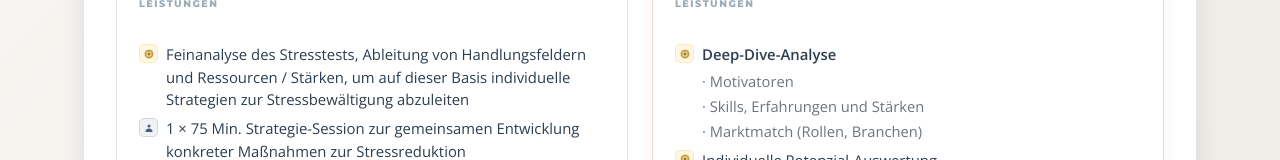
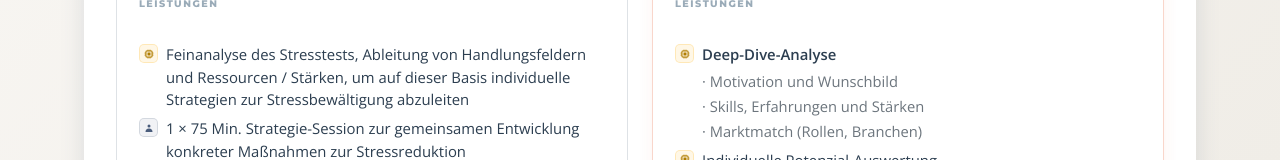
Before and after one commit to nicogersdorff-design/Paket-Angebote, a plain HTML site: page index.html in a window 1280 px wide. Shown: the part 630-790 px from the top of the page. Drawn offline with nearby package versions, Linux system fonts and the light colour scheme.

Commit message:
Update index.html

```diff
--- a/index.html
+++ b/index.html
@@ -474,7 +474,7 @@
               <span style="font-weight:700;">Deep-Dive-Analyse</span>
             </div>
             <ul style="list-style:none;padding-left:27px;margin:0;display:flex;flex-direction:column;gap:3px;">
-              <li style="font-size:0.92rem;color:var(--text-light);">· Motivatoren</li>
+              <li style="font-size:0.92rem;color:var(--text-light);">· Motivation und Wunschbild</li>
               <li style="font-size:0.92rem;color:var(--text-light);">· Skills, Erfahrungen und Stärken</li>
               <li style="font-size:0.92rem;color:var(--text-light);">· Marktmatch (Rollen, Branchen)</li>
             </ul>
```
